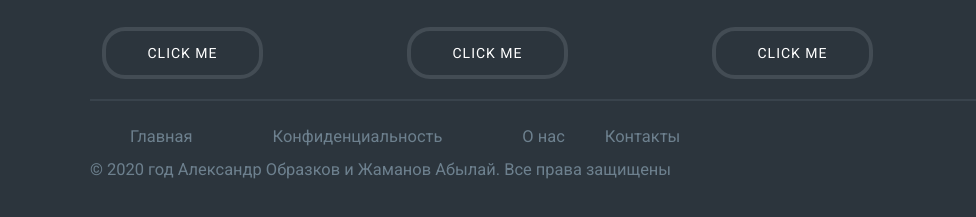
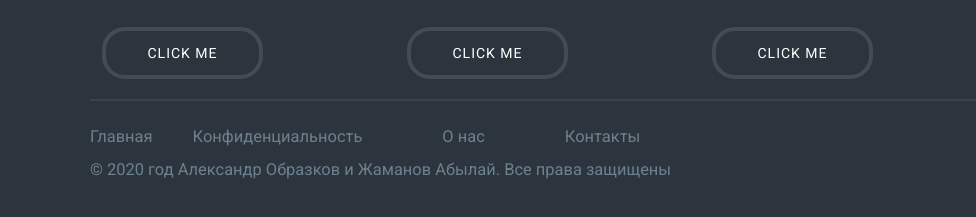
Before and after one commit to chudickgumanoid/Laker, a plain HTML site: page index.html in a window 1280 px wide. Shown: the part 2849-3066 px from the top of the page, 0-976 px from the left. Drawn offline with nearby package versions, Linux system fonts and the light colour scheme.

Commit message:
First child contact

```diff
--- a/css/style.css
+++ b/css/style.css
@@ -784,7 +784,7 @@ body {
     margin: 0px 10px;
   }
 }
-.contact__menu ul li:last-child {
+.contact__menu ul li:first-child {
   margin: 0px 0px 0px 0px;
 }
 .contact__menu ul li a {
```
